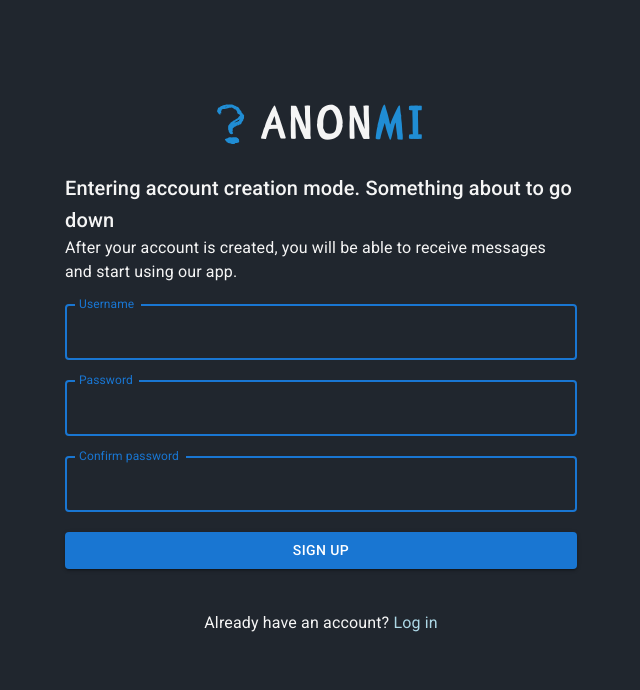
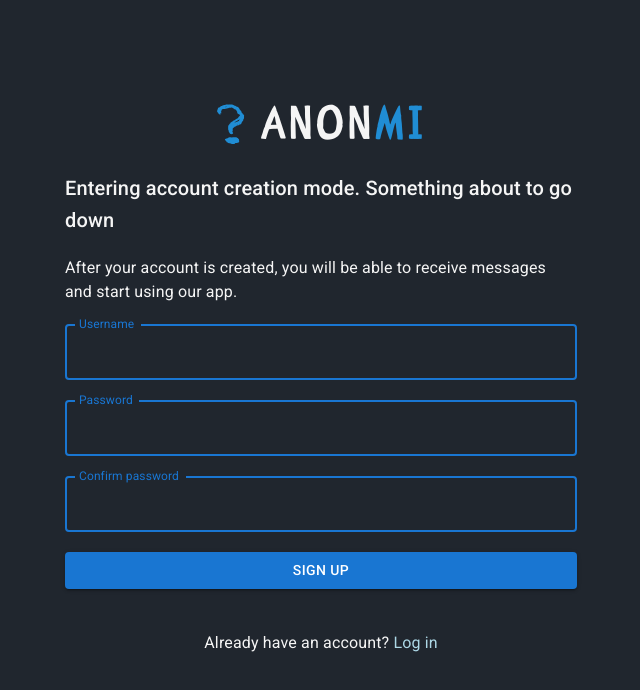
Before and after one commit to issadarkthing/anon-site, a Next.js app: page /signup in a window 1280 px wide. Shown: the top 690 px of the page, without its empty margins (319-959 px from the left). Built offline with nearby package versions, Linux system fonts and the light colour scheme.

Commit message:
add gap between typography

```diff
--- a/pages/login.tsx
+++ b/pages/login.tsx
@@ -115,7 +115,7 @@ export default function Login() {
         <meta name="viewport" content="width=device-width, initial-scale=1" />
       </Head>
       <Header href="/" />
-      <Box display="flex" flexDirection="column">
+      <Box display="flex" flexDirection="column" gap="20px">
         <Typography variant="h6">
           Welcome back!
         </Typography>
--- a/pages/signup.tsx
+++ b/pages/signup.tsx
@@ -86,7 +86,7 @@ export default function Signup() {
         <meta name="viewport" content="width=device-width, initial-scale=1" />
       </Head>
       <Header href="/" />
-      <Box display="flex" flexDirection="column">
+      <Box display="flex" flexDirection="column" gap="20px">
         <Typography variant="h6">
           Entering account creation mode. Something about to go down
         </Typography>
```
